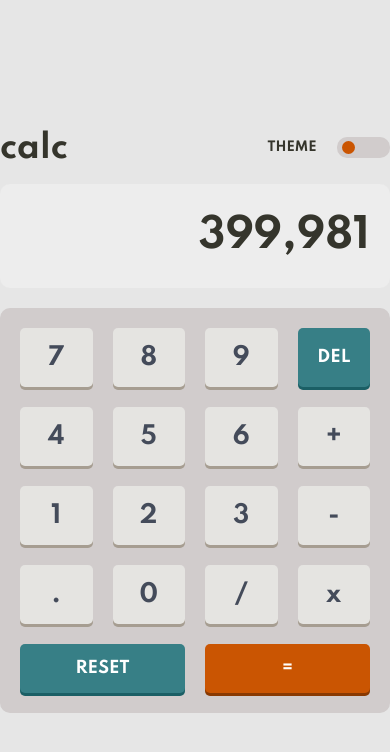
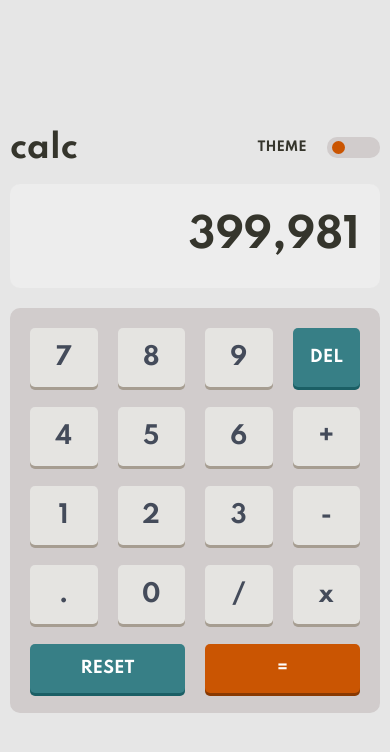
Before and after one commit to Aviv-Yaari/calculator, a React (Create React App) app: page / in a window 390 px wide. Shown: the top 752 px of the page. Built offline with nearby package versions, Linux system fonts and the light colour scheme.

Commit message:
Added margin for mobile

```diff
--- a/src/components/Calculator/Calculator.jsx
+++ b/src/components/Calculator/Calculator.jsx
@@ -10,6 +10,7 @@ const Container = styled.div`
   display: flex;
   flex-direction: column;
   gap: 20px;
+  margin: 0 10px;
 `;
 
 const Calculator = ({ currentTheme, onChangeTheme }) => {
```
